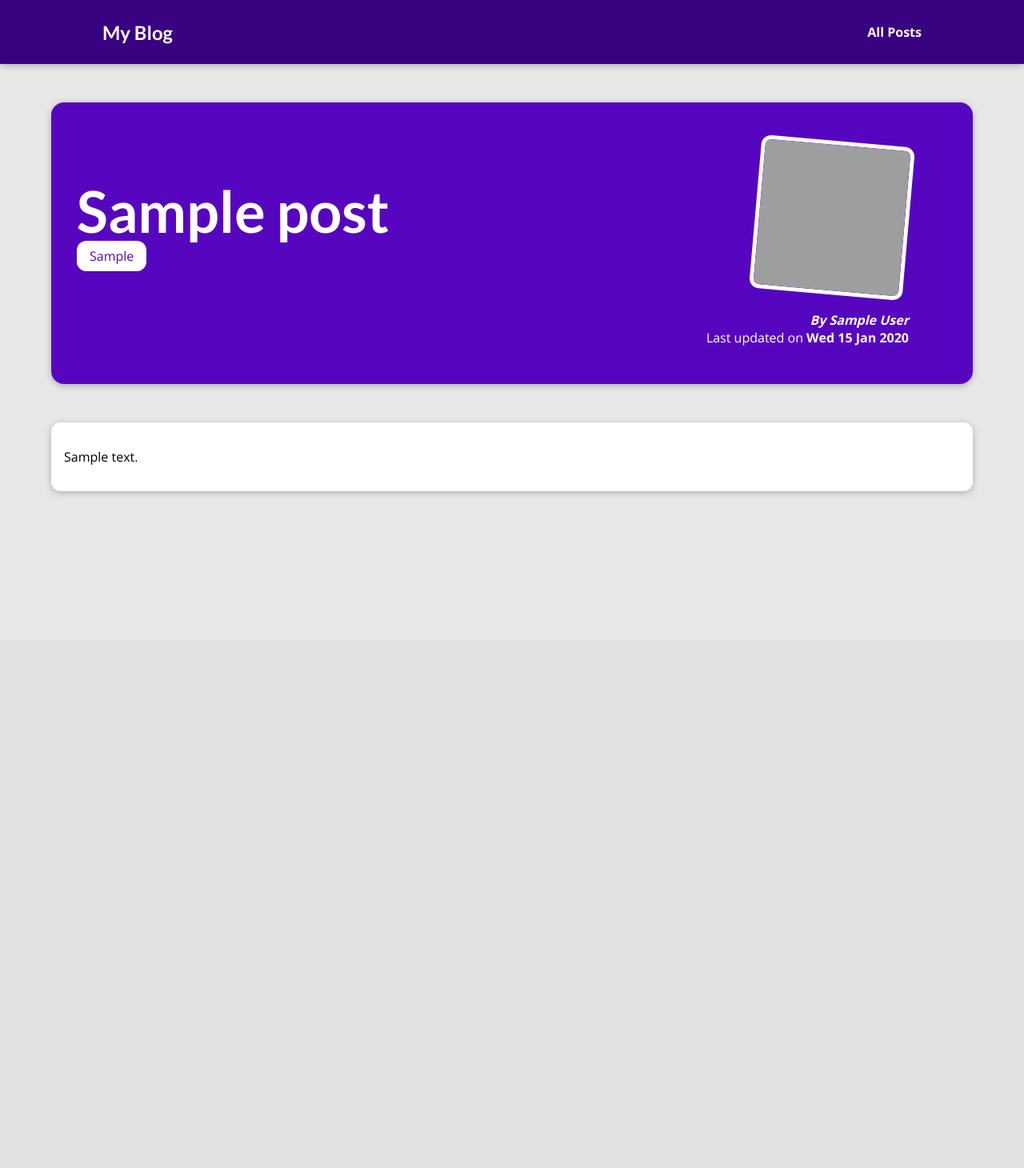
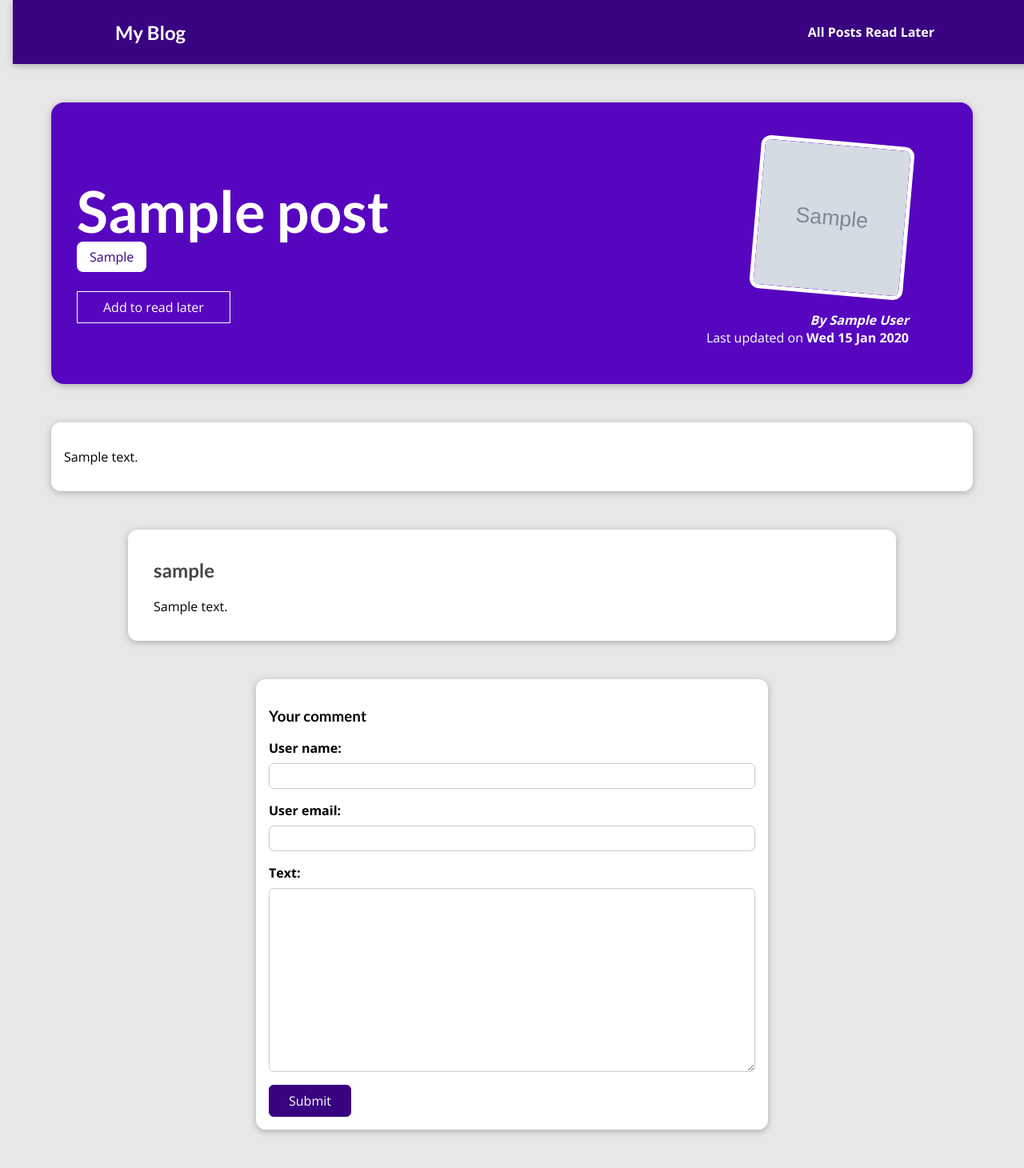
Before and after one commit to IvanMisarosh/DjangoPractice, a Django app: a page that uses my_site/templates/base.html in a window 1280 px wide. Shown: the whole page at 80% size. Before the commit the page ends 618 px from the top, so only its background shows below. Run offline with Django 5.2, Linux system fonts and the light colour scheme; tables that the repository leaves empty hold one stand-in row (values such as "Sample post"); grey boxes marked "Sample" are stand-in pictures; grey boxes are pictures that could not be loaded.

Commit message:
added class views, comment and session practice

```diff
--- a/my_site/blog/admin.py
+++ b/my_site/blog/admin.py
@@ -1,15 +1,19 @@
 from django.contrib import admin
-from .models import Author, Post, Tag
+from .models import Author, Post, Tag, Comment
 
 class PostAdmin(admin.ModelAdmin):
     prepopulated_fields = {"slug": ("title",)}
     list_filter = ("author", "tags", 'date')
     list_display = ("title", "date", "author",)
 
+class CommentAdmin(admin.ModelAdmin):
+    list_display = ("user_name", "user_email", "text", "post")
+
 # Register your models here.
 admin.site.register(Author)
 admin.site.register(Tag)
 admin.site.register(Post, PostAdmin)
+admin.site.register(Comment, CommentAdmin)
 
 
 
--- /dev/null
+++ b/my_site/blog/forms.py
@@ -0,0 +1,17 @@
+from django import forms
+from .models import Comment
+
+class CommentForm(forms.ModelForm):
+    class Meta:
+        model = Comment
+        exclude = ['post']
+        lables = {
+            'user_name': 'Your Name',
+            'user_email': 'Your Email',
+            'text': 'Your Comment',
+        }
+        # widgets = {
+        #     'user_name': forms.TextInput(attrs={'class': 'form-control'}),
+        #     'user_email': forms.EmailInput(attrs={'class': 'form-control'}),
+        #     'text': forms.Textarea(attrs={'class': 'form-control'}),
+        # }
--- a/my_site/blog/models.py
+++ b/my_site/blog/models.py
@@ -31,3 +31,12 @@ class Post(models.Model):
 
     def __str__(self):
         return f"{self.title} By {self.author}"
+
+class Comment(models.Model):
+    user_name = models.CharField(max_length=100)
+    user_email = models.EmailField()
+    text = models.TextField(max_length=300)
+    post = models.ForeignKey(Post, on_delete=models.CASCADE, related_name="comments")
+
+    def __str__(self):
+        return f"{self.user_name} says: {self.text[:20]}"
--- a/my_site/blog/static/blog/post_detail.css
+++ b/my_site/blog/static/blog/post_detail.css
@@ -22,7 +22,7 @@ body {
 #summary h2 {
   color: white;
   font-size: 4.5rem;
-    margin-bottom: 0.2rem;
+  margin-bottom: 0.25rem;
 }
 
 #summary article {
@@ -57,6 +57,31 @@ body {
   font-weight: bold;
 }
 
+#read-later {
+  margin: 2rem 0;
+}
+
+#summary p {
+  font-family: inherit;
+  color: white;
+  text-decoration: none;
+}
+
+#read-later button {
+  background-color: transparent;
+  border: 1px solid white;
+  padding: 0.5rem 2rem;
+  font: inherit;
+  color: white;
+  cursor: pointer;
+}
+
+#read-later button:hover,
+#read-later button:active {
+  background-color: white;
+  color: #390281;
+}
+
 main {
   width: 90%;
   max-width: 90rem;
@@ -69,8 +94,117 @@ body {
 
 .tag {
   background-color: white;
-    color: #5706c0;
+  color: #390281;
   padding: 0.5rem 1rem;
+  border-radius: 8px;
+}
+
+#comment-form {
+  margin: 3rem auto;
+  width: 90%;
+  max-width: 40rem;
   border-radius: 12px;
-    margin-right: 0.5rem;
+  background-color: white;
+  box-shadow: 0 2px 8px rgba(0, 0, 0, 0.25);
+  padding: 1rem;
 }
+
+#comment-form button {
+  font: inherit;
+  background-color: #390281;
+  color: white;
+  border: 1px solid #390281;
+  padding: 0.5rem 1.5rem;
+  border-radius: 6px;
+  cursor: pointer;
+}
+
+#comment-form button:hover,
+#comment-form button:active {
+  background-color: #4f0ba7;
+  border-color: #4f0ba7;
+}
+
+.form-control {
+  margin-bottom: 1rem;
+}
+
+.form-control label {
+  font-weight: bold;
+  margin-bottom: 0.5rem;
+  display: block;
+}
+
+.form-control input,
+.form-control textarea {
+  display: block;
+  width: 100%;
+  font: inherit;
+  padding: 0.25rem;
+  border-radius: 6px;
+  border: 1px solid #ccc;
+}
+
+.errorlist {
+  list-style: none;
+  margin: 0.5rem 0;
+  padding: 0;
+  color: #d6000b;
+}
+
+.invalid label {
+  color: #d6000b;
+}
+
+.invalid input,
+.invalid textarea {
+  border-color: #d6000b;
+  background-color: #ffe6e7;
+}
+
+#alert {
+  margin: 8rem auto 3rem auto;
+  border: 1px solid #d6000b;
+  background-color: #ffe6e7;
+  padding: 1rem;
+  width: 90%;
+  max-width: 40rem;
+}
+
+#alert a {
+  text-decoration: none;
+  border: 1px solid #d6000b;
+  background-color: #d6000b;
+  color: white;
+  padding: 0.25rem 1.5rem;
+  border-radius: 6px;
+}
+
+#comments {
+  margin: 3rem auto;
+  width: 90%;
+  max-width: 60rem;
+  border-radius: 12px;
+  background-color: white;
+  box-shadow: 0 2px 8px rgba(0, 0, 0, 0.25);
+  padding: 1rem 2rem;
+}
+
+#comments ul {
+  list-style: none;
+  margin: 0;
+  padding: 0;
+}
+
+#comments li {
+  margin-bottom: 1rem;
+  border-bottom: 2px solid #ccc;
+}
+
+#comments li:last-of-type {
+  border-bottom: none;
+}
+
+#comments h2 {
+  color: #464646;
+}
--- a/my_site/blog/templates/blog/post_detail.html
+++ b/my_site/blog/templates/blog/post_detail.html
@@ -9,6 +9,13 @@
 {% endblock %}
 
 {% block content %}
+    {% if comment_form.errors %}
+        <div id="alert">
+            <h2> There was an error with your comment. Please try again. </h2>
+            <p> Please check the comment </p>
+            <a href="#comment-form">Go back to the comment form</a>
+        </div>
+    {% endif%}
     <section id="summary">
         <h2>{{post.title}}</h2>
         <div>
@@ -16,8 +23,21 @@
                 <span class="tag">{{tag.caption}}</span>
             {% endfor %}
         </div>
+        <div id="read-later">
+            <form action="{% url 'read-later-page' %}" method="POST">
+                {% csrf_token %}
+                <input type="hidden" name="post_slug" value="{{post.slug}}">
+                <button>
+                    {% if is_read_later %}
+                        Remove from read later list
+                    {% else %}
+                        Add to read later
+                    {% endif %}
+                </button>
+            </form>
+        </div>
         <article>
-            <img src="{% static "blog/images/"|add:post.image %}" alt="{{ post.title }}">
+            <img src="{{ post.image.url }}" alt="{{ post.title }}">
             <address>By <a href="mailto:{{ post.author.email_address }}">{{post.author}}</a></address>
             <div>
                 Last updated on <time>{{post.date|date:"D d M Y"}}</time>
@@ -28,4 +48,31 @@
     <main>
         <p> {{post.content}} </p>
     </main>
+
+    <section id="comments">
+        <ul>
+            {% for comment in comments %}
+                <li>
+                    <h2> {{comment.user_name}} </h2>
+                    <p> {{comment.text|linebreaks}} </p>
+                </li>
+            {% endfor %}
+        </ul>
+    </section>
+
+    <section>
+        <form id="comment-form", method="POST", action="{% url 'post-detail-page' post.slug %}">
+            {% csrf_token %}
+            <h3>Your comment</h3>
+            {% for field in comment_form %}
+                <div class="form-control {% if field.errors %}invalid{% endif %}">
+                    {{field.label_tag}}
+                    {{field}}
+                    {{field.errors}}
+                </div>
+            {% endfor %}
+
+            <button>Submit</button>
+        </form>
+    </section>
 {% endblock %}
--- a/my_site/blog/urls.py
+++ b/my_site/blog/urls.py
@@ -2,7 +2,8 @@ from django.urls import path
 from . import views
 
 urlpatterns = [
-    path('', views.starting_page, name='starting-page'),
-    path('posts/', views.posts, name="posts-page"),
-    path('posts/<slug:slug>', views.post_details, name="post-detail-page"),
+    path('', views.StartingPageView.as_view(), name='starting-page'),
+    path('posts/', views.PostsView.as_view(), name="posts-page"),
+    path('read-later/', views.ReadLaterView.as_view(), name="read-later-page"),
+    path('posts/<slug:slug>', views.PostDetailView.as_view(), name="post-detail-page"),
 ]
--- a/my_site/blog/views.py
+++ b/my_site/blog/views.py
@@ -1,28 +1,84 @@
 from django.shortcuts import render, get_object_or_404
-
-from django.http import Http404
+from django.urls import reverse
+from django.http import Http404, HttpResponseRedirect
+from django.views import View
+from django.views.generic import ListView
 
 from .models import Post
+from .forms import CommentForm
 
 # Create your views here.
+class StartingPageView(View):
+    def get(self, request):
+        # Django builds query so that slicing is done in the database
+        latest_posts = Post.objects.all().order_by('-date')[:3]
 
-def starting_page(request):
-    # Django builds query so that slicing is done in the database
-    latest_posts = Post.objects.all().order_by('-date')[:3]
+        return render(request, 'blog/index.html', {
+            'posts': latest_posts
+        })
 
-    return render(request, 'blog/index.html', {
-        'posts': latest_posts
-    })
+class PostsView(ListView):
+    model = Post
+    template_name = 'blog/all_posts.html'
+    context_object_name = 'all_posts'
 
-def posts(request):
-    return render(request, 'blog/all_posts.html', {
-        'all_posts': Post.objects.all()
-    })
+class PostDetailView(View):
+    def is_stored_post(self, request, post_slug):
+        stored_posts = request.session.get('read_later', [])
+        return post_slug in stored_posts
 
-def post_details(request, slug):
-    identified_post = get_object_or_404(Post, slug=slug)
+    def get(self, request, slug):
+        post = get_object_or_404(Post, slug=slug)
+        context = {
+            'post': post
+        }
+        context['comment_form'] = CommentForm()
+        context['post_tags'] = post.tags.all()
+        context['is_read_later'] = self.is_stored_post(request, post.slug)
+        context['comments'] = post.comments.all().order_by('-id')
 
-    return render(request, 'blog/post_detail.html', {
-        'post': identified_post,
-        'post_tags': identified_post.tags.all()
-    })
+        return render(request, 'blog/post_detail.html', context)
+
+    def post(self, request, slug):
+        comment_form = CommentForm(request.POST)
+        post = get_object_or_404(Post, slug=slug)
+        if comment_form.is_valid():
+            comment = comment_form.save(commit=False)
+            comment.post = post
+            comment.save()
+            return HttpResponseRedirect(reverse('post-detail-page', args=[slug]))
+
+
+        context = {
+            'post': post
+        }
+        context['comment_form'] = comment_form
+        context['post_tags'] = post.tags.all()
+        context['is_read_later'] = self.is_stored_post(request, post.slug)
+        context['comments'] = post.comments.all().order_by('-id')
+        return render(request, 'blog/post_detail.html', context)
+
+class ReadLaterView(View):
+    def get(self, request):
+        read_later_posts_slugs = request.session.get('read_later') or []
+
+        read_later_posts = Post.objects.filter(slug__in=read_later_posts_slugs)
+        return render(request, 'blog/read_later.html', {
+            'read_later_posts': read_later_posts
+        })
+
+    def post(self, request):
+        post_slug = request.POST['post_slug']
+
+        read_later_list = request.session.get("read_later")
+
+        if not read_later_list:
+            read_later_list = []
+
+        if post_slug in read_later_list:
+            read_later_list.remove(post_slug)
+        else:
+            read_later_list.append(post_slug)
+
+        request.session['read_later'] = read_later_list
+        return HttpResponseRedirect(reverse('post-detail-page', args=[post_slug]))
--- a/my_site/static/app.css
+++ b/my_site/static/app.css
@@ -29,6 +29,7 @@ h3 {
     position: absolute;
     top: 0;
     left: 0;
+    margin-left: 1rem;
   }
 
   #main-navigation a {
--- a/my_site/templates/base.html
+++ b/my_site/templates/base.html
@@ -17,6 +17,7 @@
                 <h1><a href="{% url "starting-page" %}">My Blog</a></h1>
                 <nav>
                     <a href="{% url "posts-page" %}">All Posts</a>
+                    <a href="{% url "read-later-page" %}">Read Later</a>
                 </nav>
             </herader>
         </section>
```
Also changed, not shown: my_site/blog/templates/blog/read_later.html (added, +26 -0 lines), my_site/blog/migrations/0004_comment.py (added), my_site/blog/static/blog/images/coding.jpg (deleted), my_site/blog/static/blog/images/mountains.jpg (deleted), my_site/blog/static/blog/images/woods.jpg (deleted). Lines whose indentation alone changed are shown as unchanged.
